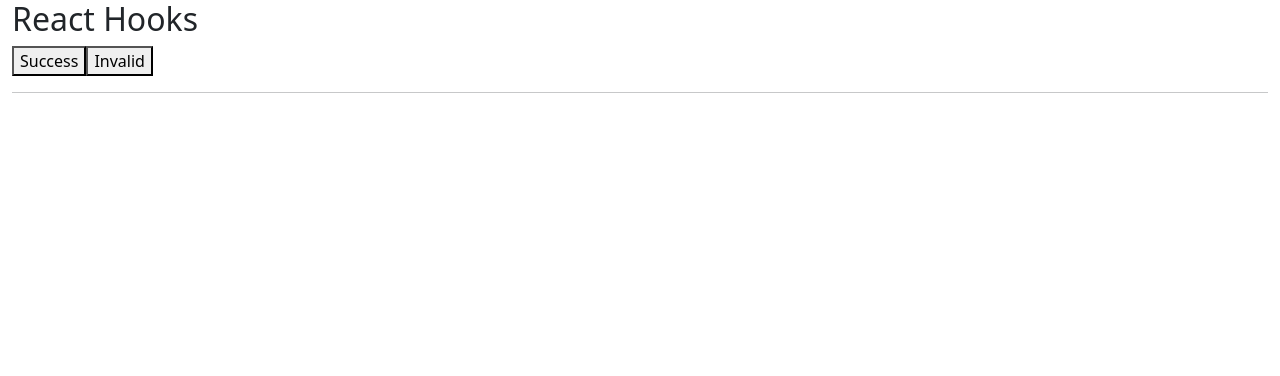
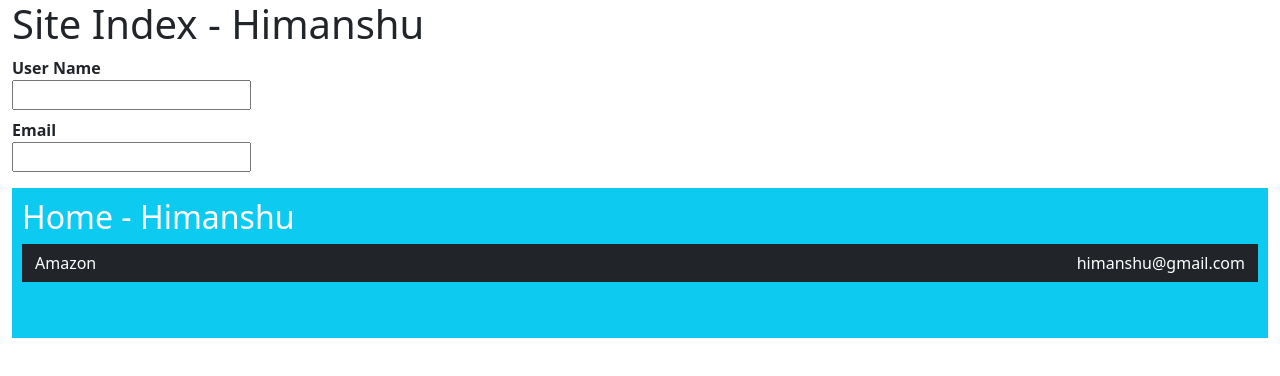
Before and after one commit to himanshu094/react-Practice, a React (Create React App) app in the folder react-shopping/: page / in a window 1280 px wide. Shown: the top 376 px of the page. Built offline with nearby package versions, Linux system fonts and the light colour scheme.

Commit message:
Context in function component

```diff
--- /dev/null
+++ b/react-shopping/src/component/ContextDemo.js
@@ -0,0 +1,74 @@
+import React,{useContext,useState} from 'react';
+var userDetailsContext = React.createContext(null);
+
+export default function ContextDemo() {
+
+  const [userDetails,setUserDetails] = useState({UserName:'Himanshu',Email:'himanshu@gmail.com'})
+
+  function HandleUser(e){
+    setUserDetails({
+      UserName:e.target.value,
+      Email:userDetails.Email
+    })
+  }
+
+  function HandleEmail(e){
+    setUserDetails({
+      UserName:userDetails.UserName,
+      Email:e.target.value
+    })
+  }
+
+  // function HandleSet(){
+  //   setUserDetails({
+  //     UserName:userDetails.UserName,
+  //     Email:userDetails.Email
+  //   })
+  // }
+
+  return (
+    <userDetailsContext.Provider value={userDetails}>
+      <div className='container-fluid'>
+          <h1>Site Index - {userDetails.UserName}</h1>
+          <dl>
+            <dt>User Name</dt>
+            <dd><input type='text' onChange={HandleUser} /></dd>
+            <dt>Email</dt>
+            <dd><input type='text' onChange={HandleEmail}/></dd>
+          </dl>
+          {/* <button onClick={HandleSet}>Set Data</button> */}
+          <HeaderComponent/>
+      </div>
+    </userDetailsContext.Provider>
+  )
+}
+
+
+function HeaderComponent(){
+
+  const userDetails = useContext(userDetailsContext)
+
+  return(
+    <div className='bg-info text-white' style={{height:'150px',padding:10}}>
+      <h2>Home - {userDetails.UserName}</h2>
+      <NavbarComponent/>
+    </div>
+  )
+}
+
+
+function NavbarComponent(){
+
+  var userDetails = useContext(userDetailsContext)
+
+  return(
+    <div className='btn-toolbar bg-dark text-white justify-content-between'>
+      <div className='btn--group'>
+        <button className='btn btn-dark'>Amazon</button>
+      </div>
+      <div className='btn--group'>
+        <button className='btn btn-dark'>{userDetails.Email}</button>
+      </div>
+    </div>
+  )
+}
--- a/react-shopping/src/index.js
+++ b/react-shopping/src/index.js
@@ -8,12 +8,13 @@
 
 import LifeCycleDemo from './component/LifeCycleDemo';
 import ReactHookDemo from './component/ReactHookDemo';
+import ContextDemo from './component/ContextDemo';
 
 
 const root = ReactDOM.createRoot(document.getElementById('root'));
 root.render(
   <React.StrictMode>
-    <ReactHookDemo/>
+    <ContextDemo/>
   </React.StrictMode>
 );
 
```
